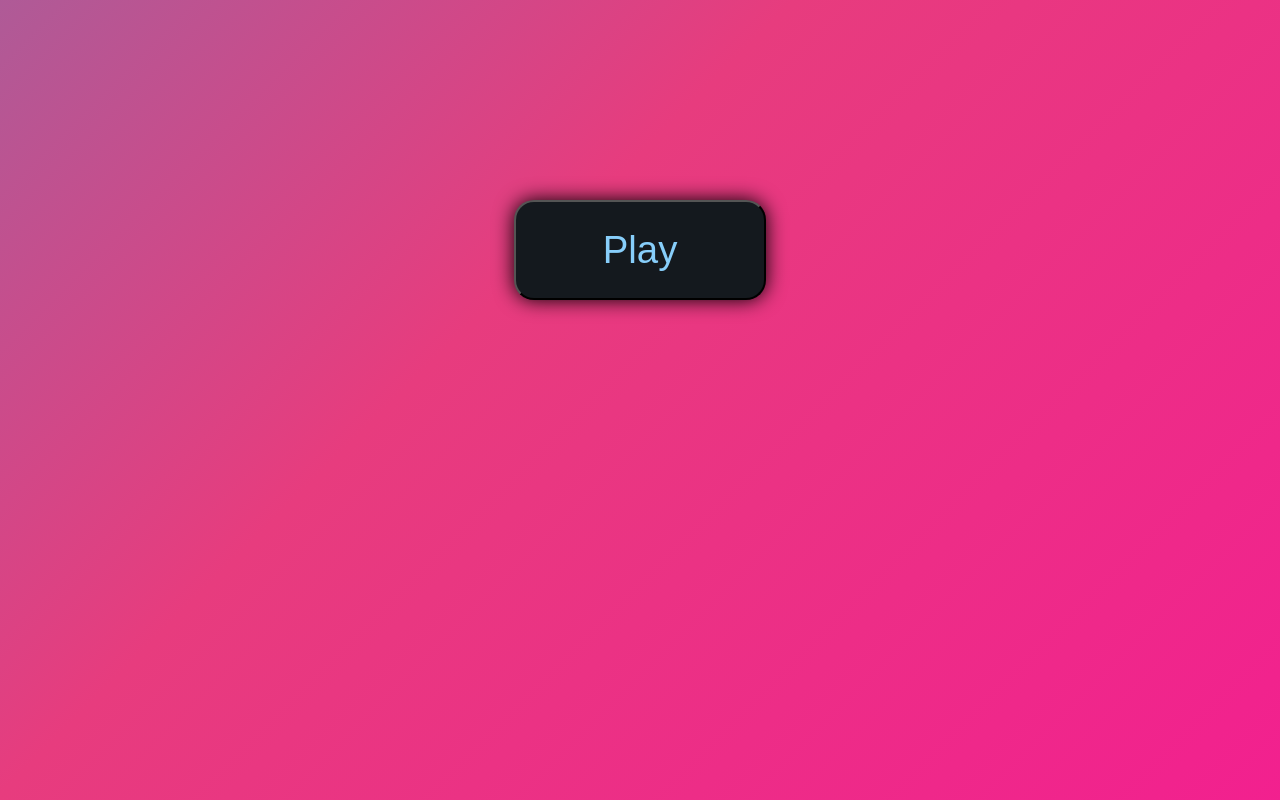
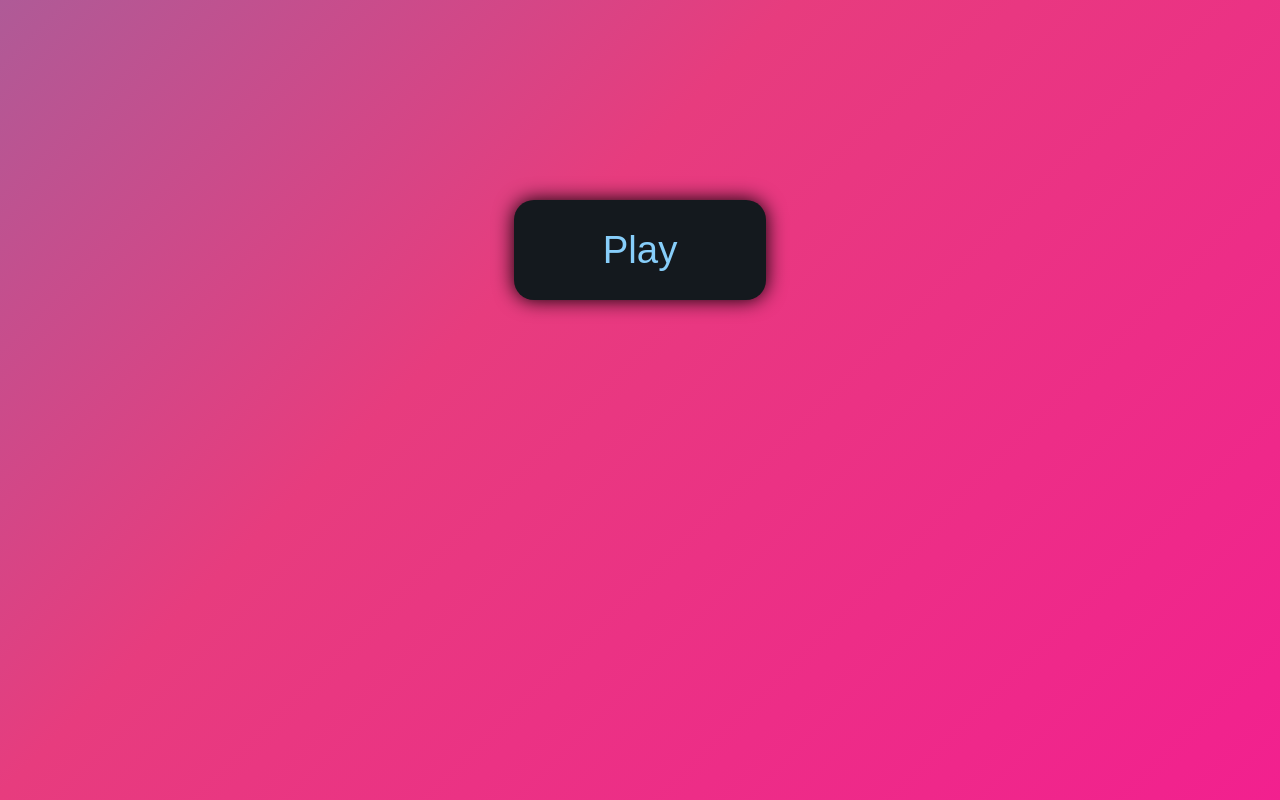
Before and after one commit to JackHughes03/Ricochet, a plain HTML site: page index.html in a window 1280 px wide. Drawn offline with Linux system fonts and the light colour scheme.

Commit message:
fixed border

```diff
--- a/styles/style.css
+++ b/styles/style.css
@@ -108,6 +108,7 @@ html {
 }
 
 #canvas {
+    border: none;
     box-shadow: 0 0 20px black;
     display: none;
     overflow: hidden;
@@ -252,6 +253,8 @@ html {
     /*animation: zoom 3s ease infinite;*/
     background-color: rgb(20, 25, 30);
     border-radius: 20px;
+    border: none;
+    border-color: black;
     color: lightskyblue;
     display: block;
     margin-top: 200px;
```
